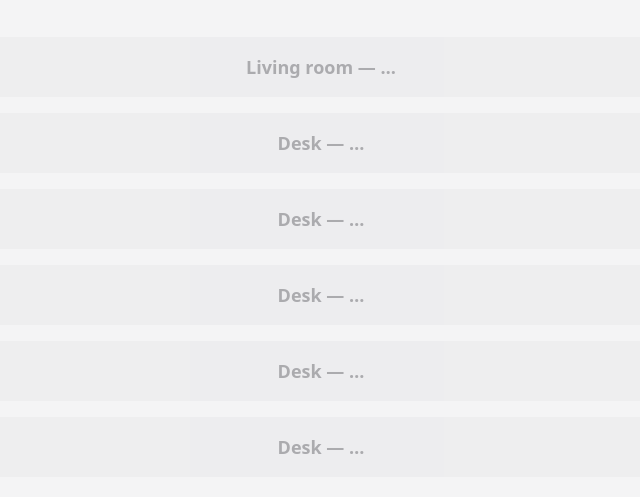
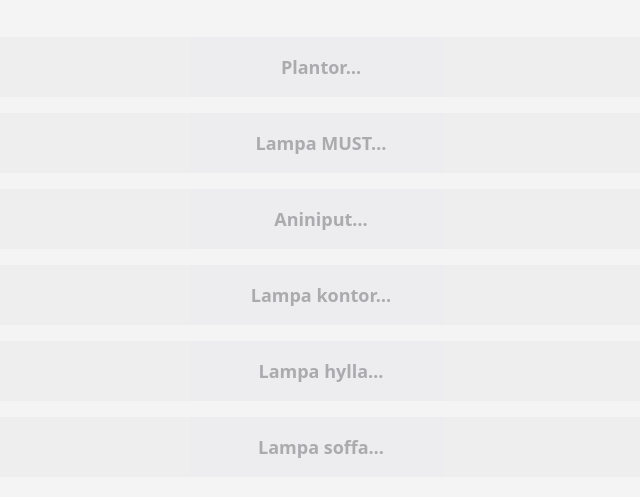
Before and after one commit to stefangeneralao/windylights, a React (Vite) app: page / in a window 1280 px wide. Shown: the part 143-640 px from the top of the page, without its empty margins (319-959 px from the left). Built offline with nearby package versions, Linux system fonts and the light colour scheme; no server answers.

Commit message:
Rename devices and remove ON/OFF label

```diff
--- a/src/LampButton.tsx
+++ b/src/LampButton.tsx
@@ -26,7 +26,7 @@ export function LampButton({ device }: { device: (typeof devices)[number] }) {
       onClick={handleToggle}
       disabled={loading}
       className={[
-        "min-h-[44px] w-full rounded-2xl px-6 py-4 text-lg font-semibold transition-colors",
+        "w-full rounded-2xl px-6 py-4 text-lg font-semibold transition-colors",
         on
           ? "bg-yellow-300 text-yellow-900"
           : "bg-zinc-200 text-zinc-700 dark:bg-zinc-700 dark:text-zinc-300",
@@ -34,7 +34,8 @@ export function LampButton({ device }: { device: (typeof devices)[number] }) {
         unknown ? "opacity-40" : "",
       ].join(" ")}
     >
-      {device.name} — {unknown ? "…" : on ? "On" : "Off"}
+      {device.name}
+      {unknown && "…"}
     </button>
   );
 }
--- a/src/devices.ts
+++ b/src/devices.ts
@@ -4,10 +4,10 @@ export interface Device {
 }
 
 export const devices: Device[] = [
-  { id: "shelly-0", name: "Living room" },
-  { id: "shelly-1", name: "Desk" },
-  { id: "shelly-2", name: "Desk" },
-  { id: "shelly-3", name: "Desk" },
-  { id: "shelly-4", name: "Desk" },
-  { id: "shelly-5", name: "Desk" },
+  { id: "shelly-0", name: "Plantor" },
+  { id: "shelly-1", name: "Lampa MUST" },
+  { id: "shelly-2", name: "Aniniput" },
+  { id: "shelly-3", name: "Lampa kontor" },
+  { id: "shelly-4", name: "Lampa hylla" },
+  { id: "shelly-5", name: "Lampa soffa" },
 ];
```
